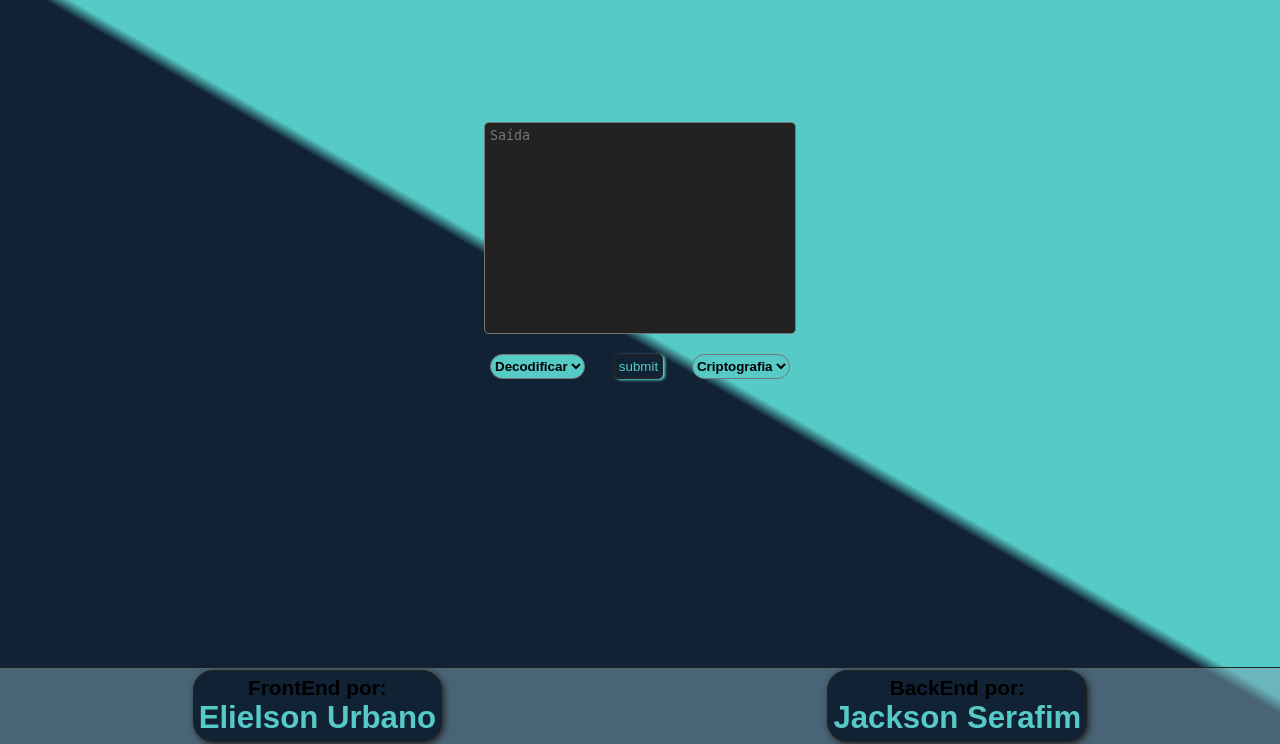
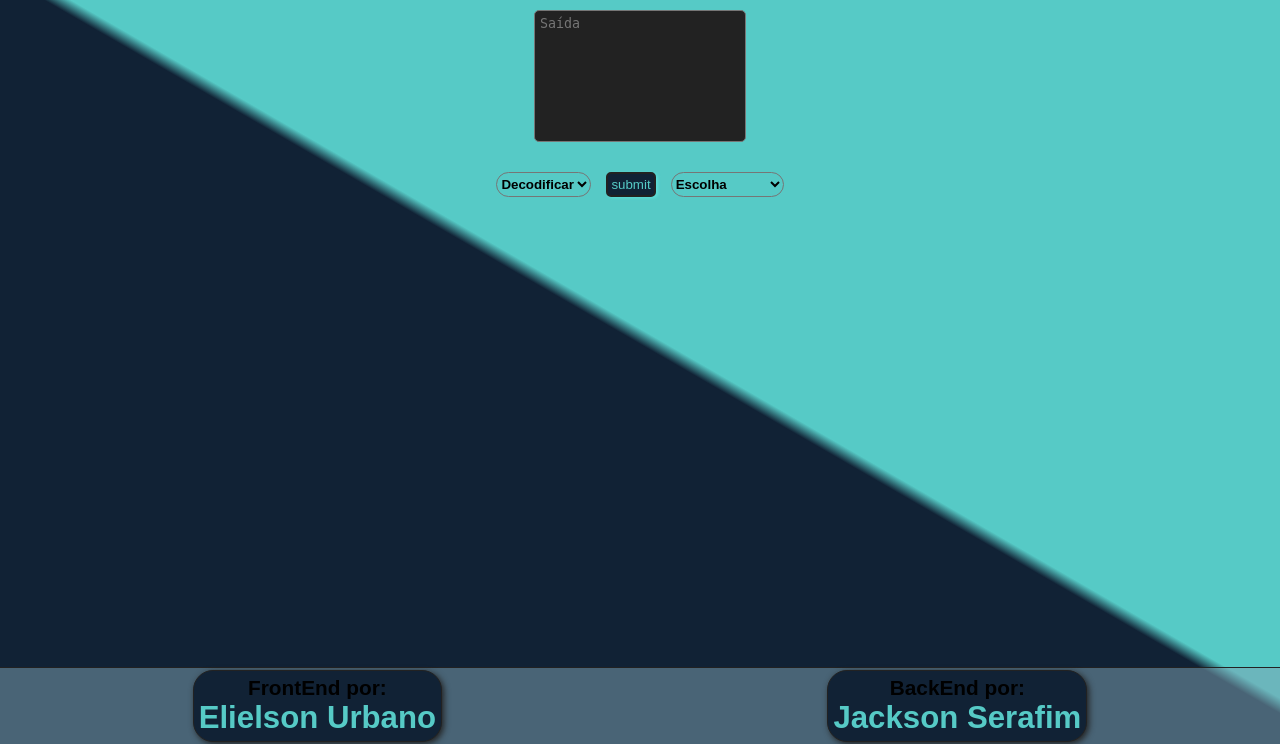
Before and after one commit to Jackson-Vieira/-----, a Django app: page / in a window 1280 px wide. Shown: the part 56-800 px from the top of the page. Run offline with Django 4.2, Linux system fonts and the light colour scheme.

Commit message:
Project finished

```diff
--- a/core/settings.py
+++ b/core/settings.py
@@ -16,7 +16,6 @@
 
 # Build paths inside the project like this: BASE_DIR / 'subdir'.
 BASE_DIR = Path(__file__).resolve().parent.parent
-
 
 # Quick-start development settings - unsuitable for production
 # See https://docs.djangoproject.com/en/4.1/howto/deployment/checklist/
--- a/requirements.txt
+++ b/requirements.txt
@@ -4,3 +4,4 @@
 djangorestframework==3.14.0
 pytz==2022.5
 sqlparse==0.4.3
+pycryptodome==3.15.0
--- a/secret/static/secret/css/style.css
+++ b/secret/static/secret/css/style.css
@@ -51,17 +51,17 @@
 
 .encryptForm {
     margin-top: 10px;
-    height: 60vh;
     display: flex;
     justify-content: center;
-    flex-direction: column;
     align-items: center;
-    gap: 20px;
+    align-content: center;
+    flex-wrap: wrap;
+    gap: 30px;
 }
 
 .textBox {
-    width: 300px;
-    height: 200px;
+    width: 200px;
+    height: 120px;
     resize: none;
     background-color: var(--c4);
     color: var(--c2);
@@ -70,9 +70,12 @@
 }
 
 .formActions {
-    width: 300px;
+    margin: 0px 50%;
+    width: 400px;
+    align-self: flex-end;
     display: flex;
-    justify-content: space-between;
+    justify-content: center;
+    gap: 15px;
 }
 
 .choiceBox {
@@ -106,6 +109,10 @@
     background-color: var(--c3);
 }
 
+.hidden {
+    display: none;
+}
+
 @media(max-width: 580px) {
     .credits>* {
         font-size: 14px;
--- a/secret/static/secret/js/script.js
+++ b/secret/static/secret/js/script.js
@@ -1,9 +1,3 @@
-const genTextBox = () => {
-    return `<textarea name="message" id="textInput" cols="30" rows="10" class="textBox" placeholder="Escreva seu texto aqui"></textarea>`
-} //Gera uma caixa de texto em formato String
-
-const form = document.querySelector(".encryptForm") //guarda o formulario em uma constante
-
 function getCookie(name) {
     let cookieValue = null;
     if (document.cookie && document.cookie !== '') {
@@ -22,19 +16,142 @@
 
 const csrftoken = getCookie('csrftoken');
 
+const form = document.querySelector(".encryptForm")
+const outpBox = document.querySelector("#encrypted")
 const button = document.querySelector(".button")
+let method = null
+const codeMethod = document.querySelector("#codeMethod")
+setInterval(() => {
+    codeMethod.querySelectorAll("option").forEach(opt => {
+        opt.selected?method=opt.value:null
+    })
+}, 200)
+const codeOptions = []
+document.querySelectorAll("#codeType>option").forEach(opt => codeOptions.push(opt))
+const inpBox = document.createElement("textarea")
+inpBox.placeholder = "Informe o texto"
+inpBox.classList.add("textBox")
+inpBox.name = "message"
+turnOnOff(inpBox)
+const keyBox = inpBox.cloneNode(true)
+keyBox.placeholder = "Informe a chave"
+keyBox.name = "key"
+//O que é usado está sendo guardado em constantes
+form.insertAdjacentElement("afterbegin", inpBox)
+inpBox.insertAdjacentElement("afterend", keyBox)
 
-button.onclick = (e) => {
-    e.preventDefault()
-    fetch("http://127.0.0.1:8000/password-genenator", {
-        method: "GET",
-        credentials: 'same-origin',
-        headers:{
+const getPass = () => {
+    fetch('http://127.0.0.1:8000/password-generator/', {
+        headers: {
             'Accept': 'application/json',
             'X-Requested-With': 'XMLHttpRequest', //Necessary to work with request.is_ajax()
             'X-CSRFToken': csrftoken,
         }
     })
-    .then(res => res.json())
-    .then(res => console.log(res))
+        .then(res => res.json())
+        .then(res => outpBox.value = res.password)
 }
+
+const salsa20 = () => {
+    req = {
+        message: inpBox.value,
+        key: keyBox.value
+    }
+
+    fetch('http://127.0.0.1:8000/salsa20/?type=decode', {
+        method: "POST",
+        body: JSON.stringify(req),
+        headers: {
+            'Accept': 'application/json',
+            'X-Requested-With': 'XMLHttpRequest', //Necessary to work with request.is_ajax()
+            'X-CSRFToken': csrftoken,
+            'Content-Type' : "application/json"
+        }
+    })
+        .then(res => res.json())
+        .then(res => outpBox.value = res.message)
+}
+
+const defaultPosts = (encryptor) => {
+    if (encryptor=="points" && method == "decode") {
+        outpBox.value = "Não é possível traduzir os pontos!!!"
+        return
+    }
+    req = {message: inpBox.value}
+
+    fetch(`http://127.0.0.1:8000/${encryptor}/?type=${method}`, {
+        method: "POST",
+        body: JSON.stringify(req),
+        headers: {
+            'Accept': 'application/json',
+            'X-Requested-With': 'XMLHttpRequest', //Necessary to work with request.is_ajax()
+            'X-CSRFToken': csrftoken,
+            'Content-Type' : "application/json"
+        }
+    })
+        .then(res => res.json())
+        .then(res => {
+            if (!res.key){
+                outpBox.value = res.message
+            } else {
+                outpBox.value = `Texto criptografado: ${res.message}\n\nChave: ${res.key}`
+            }
+        })
+}
+
+function turnOnOff (box ,hidden=true) {
+    hidden?box.classList.add("hidden"):box.classList.remove("hidden")
+}
+
+// JSON.stringify(objeto)
+
+
+setInterval(() => {
+    codeOptions.forEach(opt => {
+        if (opt.selected){
+            switch (opt.value) {
+                case "password-generator":
+                    turnOnOff(inpBox)
+                    turnOnOff(keyBox)
+                    button.onclick = e => {
+                        e.preventDefault()
+                    getPass()
+                }; break
+                case "salsa20":
+                    if (method == "decode") {
+                        turnOnOff(inpBox, false)
+                        turnOnOff(keyBox, false)
+                        button.onclick = e => {
+                            e.preventDefault()
+                            salsa20()
+                        };
+                    }
+                    else {
+                        turnOnOff(keyBox)
+                        turnOnOff(inpBox, false)
+                        button.onclick = e => {
+                            e.preventDefault()
+                            defaultPosts(opt.value)
+                        };
+                    }
+                     break
+
+                case "binary":
+                case "cifra-cesar":
+                case "points":
+                    turnOnOff(inpBox, false)
+                    turnOnOff(keyBox)
+                    button.onclick = e => {
+                        e.preventDefault()
+                        defaultPosts(opt.value)
+                    }; break
+
+                default:
+                    turnOnOff(inpBox)
+                    turnOnOff(keyBox)
+                    button.onclick = e => e.preventDefault()
+                    break
+            }
+        }
+    })
+}, 200)
--- a/secret/templates/secret/index.html
+++ b/secret/templates/secret/index.html
@@ -1,5 +1,4 @@
 {% load static %}
-
 
 <!DOCTYPE html>
 <html lang="pt-br">
@@ -18,7 +17,7 @@
         <h1>3-n-c-r-y-p-t-0-r</h1>
     </header>
 
-    <form method="get" class="encryptForm">
+    <form class="encryptForm">
 
         <textarea name="encryptedText" id="encrypted" cols="30" rows="10" class="textBox" placeholder="Saída" readonly></textarea>
 
@@ -27,9 +26,14 @@
                 <option value="decode">Decodificar</option>
                 <option value="encode">Codificar</option>
             </select>
-            <button formaction="http://127.0.0.1:8000/password-genenator/?format=json&type=encode" class="button">submit</button>
-            <select name="" id="" class="choiceBox">
-                <option value="">Criptografia</option>
+            <button class="button">submit</button>
+            <select name="message" id="codeType" class="choiceBox">
+                <option>Escolha</option>
+                <option value="password-generator">Gerar Senha</option>
+                <option value="binary">Binario</option>
+                <option value="cifra-cesar">Cifra de Cesar</option>
+                <option value="points">Pontos</option>
+                <option value="salsa20">Salsa20</option>
             </select>
         </div>
     </form>
--- a/secret/urls.py
+++ b/secret/urls.py
@@ -4,7 +4,7 @@
 app_name = 'secret'
 
 urlpatterns = [
-    path("password-genenator/", views.PasswordAPIView.as_view(), name="password-generator"),
+    path("password-generator/", views.PasswordAPIView.as_view(), name="password-generator"),
     path("binary/", views.BinaryAPIView.as_view(), name="to-binary"),
     path("cifra-cesar/", views.CifraAPIVIew.as_view(), name="to-cifra-cesar"),
     path('points/', views.PointsAPIView.as_view(), name='to-points'),
```
